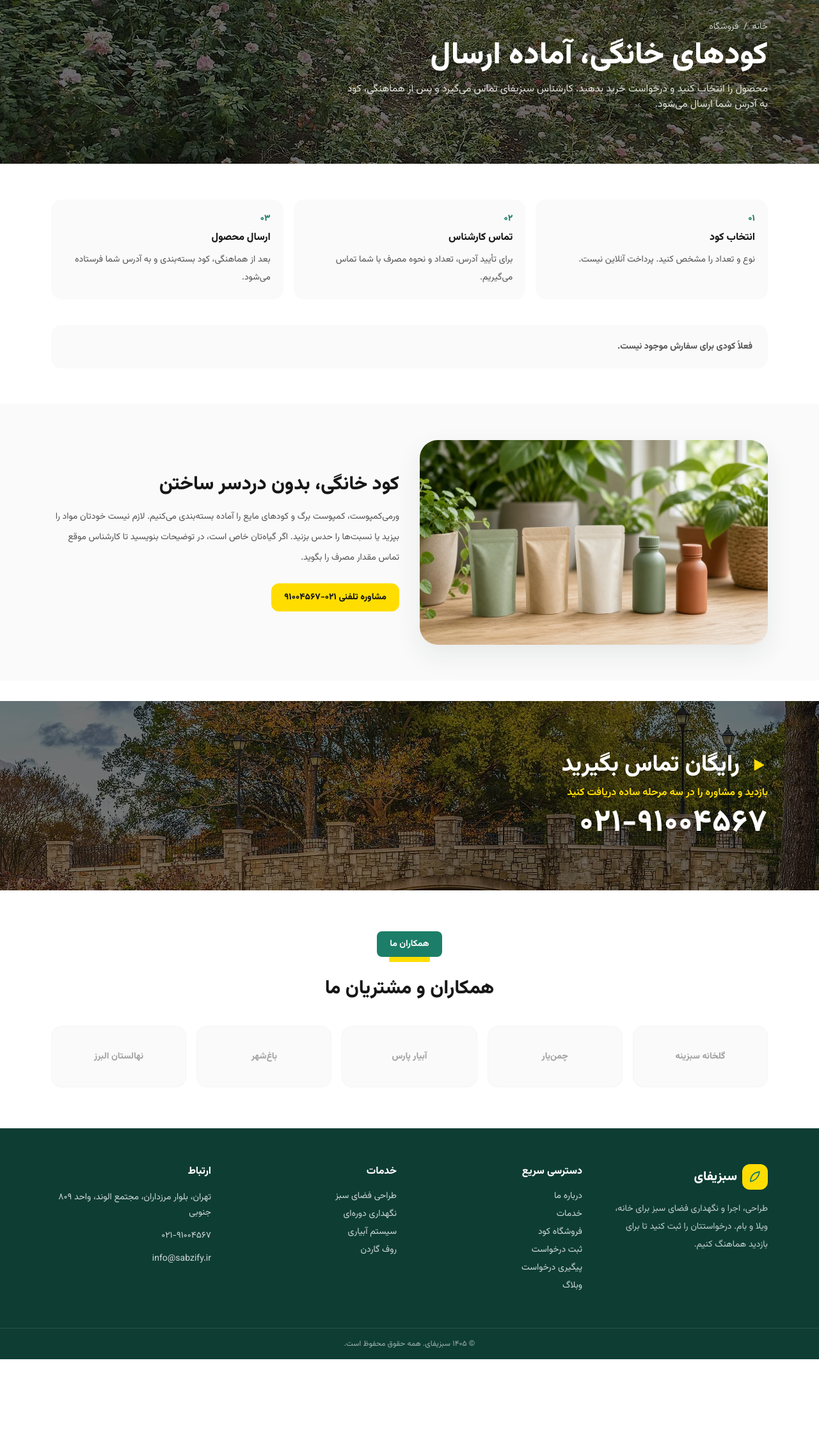
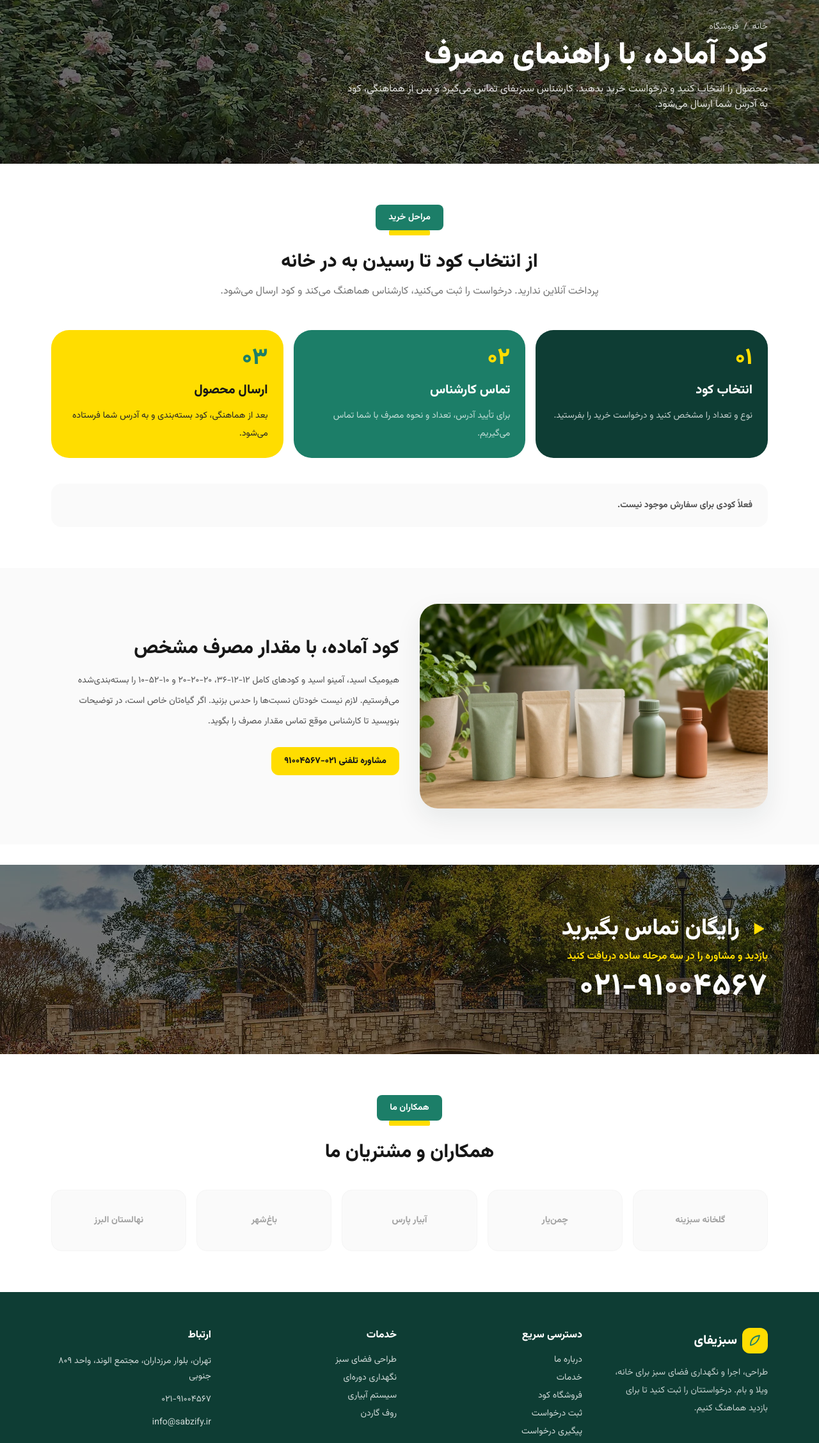
Before and after one commit to Alerzs/sabzify, a Django app: page /shop/ in a window 1280 px wide. Shown: the part 156-2412 px from the top of the page at 64% size. Before the commit the page ends 2281 px from the top, so only its background shows below. Run offline with Django 5.2, Linux system fonts and the light colour scheme; data that the repository does not hold is empty; parts of the project's set-up code (start-up, migrations or seed data) failed here and were passed over.

Commit message:
shop update

```diff
--- a/website/data.py
+++ b/website/data.py
@@ -61,7 +61,7 @@ FEATURED = [
         'url_name': 'services',
     },
     {
-        'title': 'فروش انواع کود های خانگی',
+        'title': 'فروش کودهای کشاورزی',
         'image': 'img/kood.webp',
         'url_name': 'shop',
         'caption': 'مشاهده فروشگاه و ثبت سفارش',
--- a/website/templates/website/home.html
+++ b/website/templates/website/home.html
@@ -137,7 +137,7 @@
   <div class="mx-auto max-w-6xl px-4">
     <div class="text-center">
       {% include "website/includes/badge.html" with text="فروشگاه" %}
-      <h2 class="mt-8 text-3xl font-extrabold">کودهای خانگی سبزیفای</h2>
+      <h2 class="mt-8 text-3xl font-extrabold">کودهای سبزیفای</h2>
       <p class="mx-auto mt-4 max-w-2xl text-sm leading-8 text-neutral-500 md:text-base">
         کود را انتخاب کنید و درخواست خرید بدهید. کارشناس تماس می‌گیرد و بعد از هماهنگی، محصول به آدرس شما ارسال می‌شود.
       </p>
--- a/website/templates/website/shop.html
+++ b/website/templates/website/shop.html
@@ -1,34 +1,42 @@
 {% extends "website/base.html" %}
 {% load static %}
 
-{% block title %}فروشگاه کود خانگی{% endblock %}
+{% block title %}فروشگاه کود{% endblock %}
 {% block crumb %}فروشگاه{% endblock %}
-{% block page_title %}کودهای خانگی، آماده ارسال{% endblock %}
+{% block page_title %}کود آماده، با راهنمای مصرف{% endblock %}
 {% block page_subtitle %}محصول را انتخاب کنید و درخواست خرید بدهید. کارشناس سبزیفای تماس می‌گیرد و پس از هماهنگی، کود به آدرس شما ارسال می‌شود.{% endblock %}
 
 {% block content %}
-<section class="bg-white py-14">
+<section class="bg-white py-16">
   <div class="mx-auto max-w-6xl px-4">
-    <ol class="grid gap-4 md:grid-cols-3">
-      <li class="rounded-2xl bg-neutral-50 px-5 py-5">
-        <p class="text-sm font-extrabold text-sabz">۰۱</p>
-        <h2 class="mt-2 font-extrabold">انتخاب کود</h2>
-        <p class="mt-2 text-sm leading-7 text-neutral-600">نوع و تعداد را مشخص کنید. پرداخت آنلاین نیست.</p>
+    <div class="text-center">
+      {% include "website/includes/badge.html" with text="مراحل خرید" %}
+      <h2 class="mt-8 text-3xl font-extrabold">از انتخاب کود تا رسیدن به در خانه</h2>
+      <p class="mx-auto mt-4 max-w-2xl text-sm leading-8 text-neutral-500 md:text-base">
+        پرداخت آنلاین ندارید. درخواست را ثبت می‌کنید، کارشناس هماهنگ می‌کند و کود ارسال می‌شود.
+      </p>
+    </div>
+
+    <ol class="mt-12 grid gap-4 md:grid-cols-3">
+      <li class="rounded-[28px] bg-sabz-deep px-6 py-6 text-white">
+        <p class="text-4xl font-extrabold text-gold">۰۱</p>
+        <h2 class="mt-4 text-xl font-extrabold">انتخاب کود</h2>
+        <p class="mt-3 text-sm leading-7 text-white/75">نوع و تعداد را مشخص کنید و درخواست خرید را بفرستید.</p>
       </li>
-      <li class="rounded-2xl bg-neutral-50 px-5 py-5">
-        <p class="text-sm font-extrabold text-sabz">۰۲</p>
-        <h2 class="mt-2 font-extrabold">تماس کارشناس</h2>
-        <p class="mt-2 text-sm leading-7 text-neutral-600">برای تأیید آدرس، تعداد و نحوه مصرف با شما تماس می‌گیریم.</p>
+      <li class="rounded-[28px] bg-sabz px-6 py-6 text-white">
+        <p class="text-4xl font-extrabold text-gold">۰۲</p>
+        <h2 class="mt-4 text-xl font-extrabold">تماس کارشناس</h2>
+        <p class="mt-3 text-sm leading-7 text-white/75">برای تأیید آدرس، تعداد و نحوه مصرف با شما تماس می‌گیریم.</p>
       </li>
-      <li class="rounded-2xl bg-neutral-50 px-5 py-5">
-        <p class="text-sm font-extrabold text-sabz">۰۳</p>
-        <h2 class="mt-2 font-extrabold">ارسال محصول</h2>
-        <p class="mt-2 text-sm leading-7 text-neutral-600">بعد از هماهنگی، کود بسته‌بندی و به آدرس شما فرستاده می‌شود.</p>
+      <li class="rounded-[28px] bg-gold px-6 py-6 text-neutral-900">
+        <p class="text-4xl font-extrabold text-sabz">۰۳</p>
+        <h2 class="mt-4 text-xl font-extrabold">ارسال محصول</h2>
+        <p class="mt-3 text-sm leading-7 text-neutral-800">بعد از هماهنگی، کود بسته‌بندی و به آدرس شما فرستاده می‌شود.</p>
       </li>
     </ol>
 
     {% if products %}
-    <div class="mt-10 grid gap-6 md:grid-cols-2 lg:grid-cols-3">
+    <div class="mt-16 grid gap-6 md:grid-cols-2 lg:grid-cols-3">
       {% for product in products %}
       {% include "website/includes/product_card.html" %}
       {% endfor %}
@@ -41,11 +49,11 @@
 
 <section class="bg-neutral-50 py-14">
   <div class="mx-auto grid max-w-6xl items-center gap-8 px-4 lg:grid-cols-2">
-    <img src="{% static 'img/kood.webp' %}" alt="بسته‌های کود خانگی سبزیفای" class="h-80 w-full rounded-[28px] object-cover shadow-card">
+    <img src="{% static 'img/kood.webp' %}" alt="بسته‌های کود سبزیفای" class="h-80 w-full rounded-[28px] object-cover shadow-card">
     <div>
-      <h2 class="text-3xl font-extrabold">کود خانگی، بدون دردسر ساختن</h2>
+      <h2 class="text-3xl font-extrabold">کود آماده، با مقدار مصرف مشخص</h2>
       <p class="mt-4 text-sm leading-8 text-neutral-600">
-        ورمی‌کمپوست، کمپوست برگ و کودهای مایع را آماده بسته‌بندی می‌کنیم. لازم نیست خودتان مواد را بپزید یا نسبت‌ها را حدس بزنید. اگر گیاه‌تان خاص است، در توضیحات بنویسید تا کارشناس موقع تماس مقدار مصرف را بگوید.
+        هیومیک اسید، آمینو اسید و کودهای کامل ۱۲-۱۲-۳۶، ۲۰-۲۰-۲۰ و ۱۰-۵۲-۱۰ را بسته‌بندی‌شده می‌فرستیم. لازم نیست خودتان نسبت‌ها را حدس بزنید. اگر گیاه‌تان خاص است، در توضیحات بنویسید تا کارشناس موقع تماس مقدار مصرف را بگوید.
       </p>
       <a href="tel:{{ SITE_PHONE_TEL }}" class="mt-6 inline-flex rounded-xl bg-gold px-5 py-3 text-sm font-extrabold text-neutral-900">مشاوره تلفنی {{ SITE_PHONE }}</a>
     </div>
```
Also changed, not shown: website/templates/website/shop_detail.html (+13 -4 lines), website/migrations/0006_replace_shop_products.py (added).
